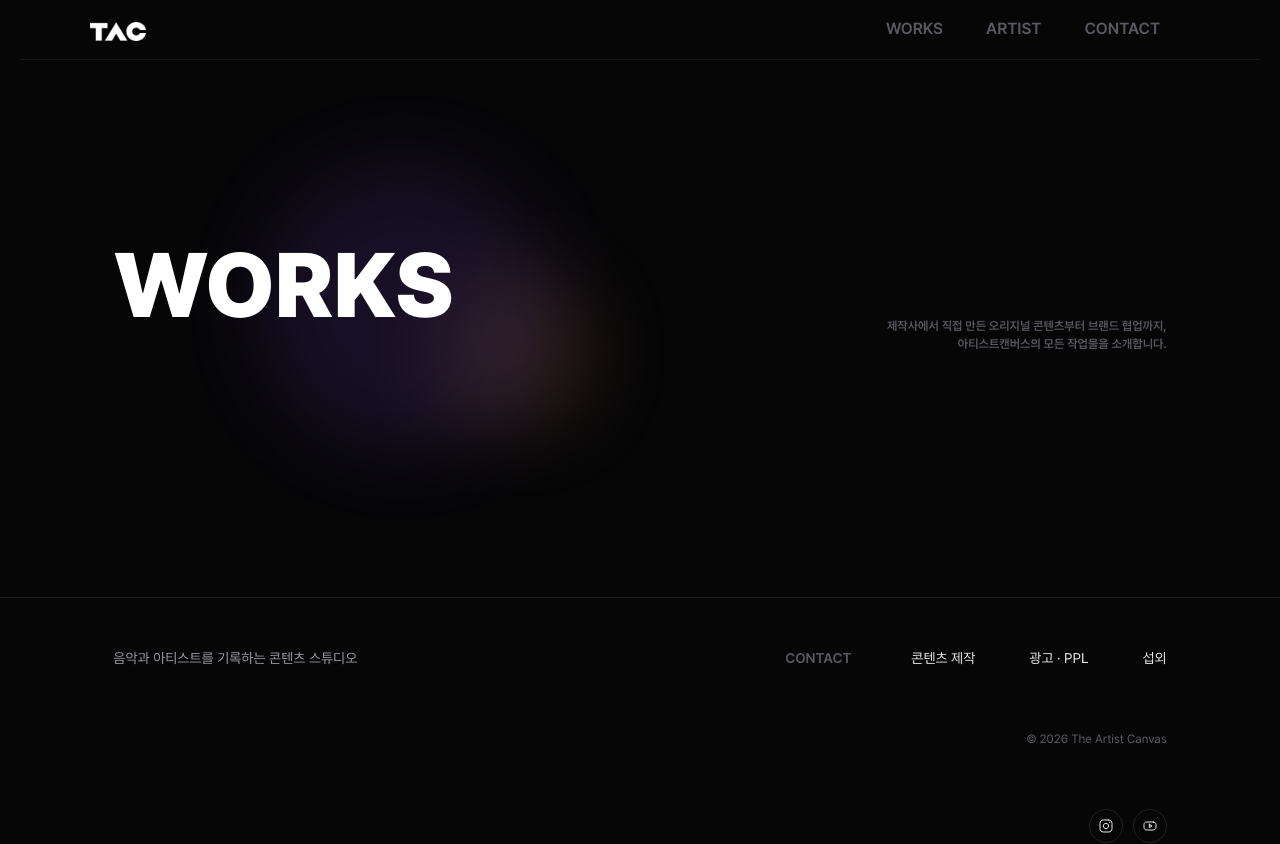
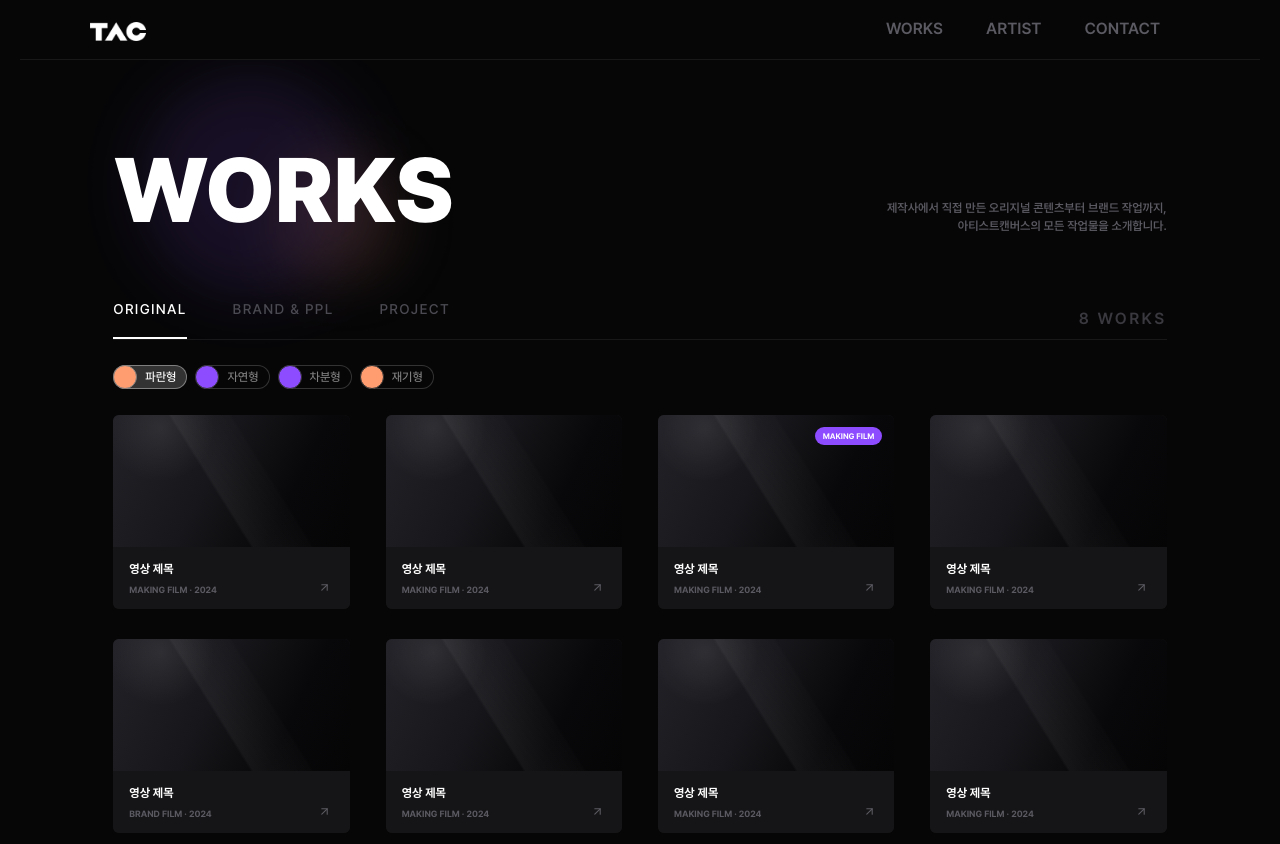
Before and after one commit to artistcanvas/TheArtistCanvas, a Next.js app: page /work in a window 1280 px wide. Shown: the top 844 px of the page. Built offline with nearby package versions, Linux system fonts and the light colour scheme.

Commit message:
works page

```diff
--- a/app/_components/layout/SectionHeading.tsx
+++ b/app/_components/layout/SectionHeading.tsx
@@ -16,9 +16,9 @@ export default function SectionHeading({
         alt=""
         aria-hidden="true"
         priority
-        className="pointer-events-none absolute left-[30%] top-1/2 z-0 h-auto w-max -translate-x-1/2 -translate-y-1/2 select-none md:w-[clamp(520px,calc((690/1920)*100vw),690px)]"
+        className="pointer-events-none absolute left-[30%] md:left-[15%] top-[15%] md:top-[30%] z-0 h-auto w-[400px] -translate-x-1/2 -translate-y-1/2 select-none md:w-[clamp(400px,calc((600/1920)*100vw),600px)]"
       />
-      <h1 className="relative z-10 text-[clamp(65px,calc((136/1920)*100vw),136px)] font-black pb-[42px] md:pb-0">
+      <h1 className="leading-none relative z-10 text-[clamp(65px,calc((136/1920)*100vw),136px)] font-black pb-[42px] md:pb-0">
         {title}
       </h1>
       <p className="relative z-10 font-medium md:font-semibold md:text-end text-[clamp(12px,calc((14/1920)*100vw),14px)] text-[#5B5A62]">
--- /dev/null
+++ b/app/_components/works/WorkCard.tsx
@@ -0,0 +1,37 @@
+import { ArrowUpRight } from "lucide-react";
+import type { Work } from "./Works";
+
+export default function WorkCard({ work }: { work: Work }) {
+  return (
+    <article className="group overflow-hidden rounded-[6px] bg-[#111113]">
+      <div className="relative aspect-[335/190] overflow-hidden bg-[#101014] md:aspect-[302/168]">
+        <div className="absolute inset-0 bg-[linear-gradient(116deg,#222127_0%,#17171b_42%,#08080a_72%,#050506_100%)]" />
+        <div className="absolute inset-0 bg-[radial-gradient(circle_at_20%_10%,rgba(255,255,255,0.08),transparent_24%),linear-gradient(58deg,transparent_0%,transparent_43%,rgba(255,255,255,0.045)_44%,rgba(255,255,255,0.01)_62%,transparent_63%)]" />
+        {work.isFeatured ? (
+          <span className="absolute right-[14px] top-[14px] rounded-full bg-[#8D4CFF] px-[9px] py-[4px] text-[9px] font-bold text-white md:right-[12px] md:top-[12px] md:px-[8px] md:py-[3px] md:text-[8px]">
+            MAKING FILM
+          </span>
+        ) : null}
+      </div>
+
+      <div className="flex items-end justify-between bg-[#151517] px-[20px] py-[14px] md:px-[16px] md:py-[13px]">
+        <div>
+          <h3 className="text-[14px] font-bold text-white md:text-[12px]">
+            {work.title}
+          </h3>
+          <p className="mt-[5px] text-[11px] font-bold text-[#5B5A62] md:text-[9px]">
+            {work.type} · {work.year}
+          </p>
+        </div>
+
+        <button
+          type="button"
+          aria-label={`${work.title} 자세히 보기`}
+          className="flex size-[22px] items-center justify-center text-[#5B5A62] transition-colors group-hover:text-[#8D4CFF] md:size-[18px]"
+        >
+          <ArrowUpRight aria-hidden="true" size={13} strokeWidth={2} />
+        </button>
+      </div>
+    </article>
+  );
+}
--- a/app/_components/works/Works.tsx
+++ b/app/_components/works/Works.tsx
@@ -1,18 +1,251 @@
+"use client";
+
+import { useMemo, useState } from "react";
 import SectionHeading from "../layout/SectionHeading";
+import WorkCard from "./WorkCard";
+
+type WorkTab = "Original" | "Brand & ppl" | "Project";
+
+type Category = {
+  label: string;
+  color: string;
+};
+
+export type Work = {
+  title: string;
+  type: string;
+  year: string;
+  category: string;
+  isFeatured?: boolean;
+};
+
+const categoriesByTab: Record<WorkTab, Category[]> = {
+  Original: [
+    { label: "파란형", color: "#FF9D71" },
+    { label: "자연형", color: "#8D4CFF" },
+    { label: "차분형", color: "#8D4CFF" },
+    { label: "재기형", color: "#FF9D71" },
+  ],
+  "Brand & ppl": [
+    { label: "브랜드", color: "#FF9D71" },
+    { label: "피플", color: "#8D4CFF" },
+    { label: "캠페인", color: "#8D4CFF" },
+  ],
+  Project: [
+    { label: "필름", color: "#FF9D71" },
+    { label: "콘텐츠", color: "#8D4CFF" },
+    { label: "콜라보", color: "#8D4CFF" },
+  ],
+};
+
+const worksByTab: Record<WorkTab, Work[]> = {
+  Original: [
+    {
+      title: "영상 제목",
+      type: "MAKING FILM",
+      year: "2024",
+      category: "파란형",
+    },
+    {
+      title: "영상 제목",
+      type: "MAKING FILM",
+      year: "2024",
+      category: "자연형",
+    },
+    {
+      title: "영상 제목",
+      type: "MAKING FILM",
+      year: "2024",
+      category: "차분형",
+      isFeatured: true,
+    },
+    {
+      title: "영상 제목",
+      type: "MAKING FILM",
+      year: "2024",
+      category: "재기형",
+    },
+    {
+      title: "영상 제목",
+      type: "BRAND FILM",
+      year: "2024",
+      category: "파란형",
+    },
+    {
+      title: "영상 제목",
+      type: "MAKING FILM",
+      year: "2024",
+      category: "자연형",
+    },
+    {
+      title: "영상 제목",
+      type: "MAKING FILM",
+      year: "2024",
+      category: "차분형",
+    },
+    {
+      title: "영상 제목",
+      type: "MAKING FILM",
+      year: "2024",
+      category: "재기형",
+    },
+  ],
+  "Brand & ppl": [
+    {
+      title: "브랜드 제목",
+      type: "BRAND FILM",
+      year: "2024",
+      category: "브랜드",
+    },
+    { title: "피플 제목", type: "PEOPLE FILM", year: "2024", category: "피플" },
+    {
+      title: "캠페인 제목",
+      type: "CAMPAIGN",
+      year: "2024",
+      category: "캠페인",
+    },
+    {
+      title: "브랜드 제목",
+      type: "BRAND FILM",
+      year: "2024",
+      category: "브랜드",
+      isFeatured: true,
+    },
+  ],
+  Project: [
+    {
+      title: "프로젝트 제목",
+      type: "PROJECT FILM",
+      year: "2024",
+      category: "필름",
+    },
+    {
+      title: "콘텐츠 제목",
+      type: "ORIGINAL CONTENTS",
+      year: "2024",
+      category: "콘텐츠",
+    },
+    {
+      title: "콜라보 제목",
+      type: "COLLABORATION",
+      year: "2024",
+      category: "콜라보",
+    },
+    {
+      title: "프로젝트 제목",
+      type: "PROJECT FILM",
+      year: "2024",
+      category: "필름",
+      isFeatured: true,
+    },
+  ],
+};
+
+const tabs = Object.keys(worksByTab) as WorkTab[];
 
 export default function Works() {
+  const [activeTab, setActiveTab] = useState<WorkTab>("Original");
+  const [activeCategory, setActiveCategory] = useState("파란형");
+
+  const categories = categoriesByTab[activeTab];
+  const works = useMemo(() => worksByTab[activeTab], [activeTab]);
+
+  const handleTabChange = (tab: WorkTab) => {
+    setActiveTab(tab);
+    setActiveCategory(categoriesByTab[tab][0].label);
+  };
+
   return (
-    <div>
+    <div className="w-full max-w-[1920px] px-5 md:px-[clamp(20px,calc((170/1920)*100vw),170px)]">
       <SectionHeading
         title="WORKS"
         des={
           <>
-            제작사에서 직접 만든 오리지널 콘텐츠부터 브랜드 협업까지,
+            제작사에서 직접 만든 오리지널 콘텐츠부터 브랜드 작업까지,
             <br />
             아티스트캔버스의 모든 작업물을 소개합니다.
           </>
         }
       />
+
+      <div className="mt-[4px] md:mt-[20px]">
+        <div className="flex items-center justify-between border-b border-[#181819]">
+          <div
+            role="tablist"
+            aria-label="Works categories"
+            className="flex gap-[clamp(29px,calc((50/1920)*100vw),50px)] overflow-x-auto md:gap-[46px]"
+          >
+            {tabs.map((tab) => {
+              const isActive = tab === activeTab;
+
+              return (
+                <button
+                  key={tab}
+                  type="button"
+                  role="tab"
+                  aria-selected={isActive}
+                  onClick={() => handleTabChange(tab)}
+                  className={`relative pb-[19px] shrink-0 text-[14px] font-medium tracking-[1.3px] uppercase transition-colors ${
+                    isActive
+                      ? "text-white"
+                      : "text-[#4B4A52] hover:text-[#9A99A2]"
+                  }`}
+                >
+                  {tab}
+                  {isActive ? (
+                    <span className="absolute inset-x-0 bottom-0 h-[2px] bg-white" />
+                  ) : null}
+                </button>
+              );
+            })}
+          </div>
+
+          <p className="hidden text-[clamp(12px,calc((14/1920)*100w),14px)] tracking-[2.42px] font-semibold text-[#3A393F] md:block">
+            {works.length} WORKS
+          </p>
+        </div>
+
+        <div className="mt-[20px] flex gap-[7px] overflow-x-auto md:mt-[25px] md:gap-[8px]">
+          {categories.map((category) => {
+            const isActive = category.label === activeCategory;
+
+            return (
+              <button
+                key={category.label}
+                type="button"
+                onClick={() => setActiveCategory(category.label)}
+                className={`flex h-[32px] md:h-[clamp(24px,calc((35/1920)*100vw),35px)] shrink-0 items-center gap-[8px] rounded-full border md:border-l-0 pr-[clamp(10px,calc((13/1920)*100vw),13px)] pl-[4px] md:pl-0 text-[clamp(12px,calc((16/1920)*100vw),16px)] font-medium transition-colors ${
+                  isActive
+                    ? "border-[#7F7F7F] bg-[#333333] text-white"
+                    : "border-[#333333] text-[#7F7F7F] hover:border-[#8D8B91] hover:text-[#8D8B91]"
+                }`}
+              >
+                <span
+                  aria-hidden="true"
+                  className={`size-[clamp(24px,calc((35/1920)*100vw),35px)] rounded-full border
+                    ${isActive ? "border-[#7F7F7F]" : "border-[#333333]"}
+                    `}
+                  style={{ backgroundColor: category.color }}
+                />
+                {category.label}
+              </button>
+            );
+          })}
+        </div>
+
+        <p className="mt-[22px] text-right text-[clamp(12px,calc((14/1920)*100w),14px)] font-semibold text-[#3A393F] md:hidden">
+          {works.length} WORKS
+        </p>
+
+        <div className="mt-[9px] grid grid-cols-1 gap-[10px] md:grid-cols-2 md:mt-[26px] md:gap-x-[36px] md:gap-y-[30px] xl:grid-cols-4">
+          {works.map((work, index) => (
+            <WorkCard
+              key={`${work.title}-${work.category}-${index}`}
+              work={work}
+            />
+          ))}
+        </div>
+      </div>
     </div>
   );
 }
--- a/app/work/page.tsx
+++ b/app/work/page.tsx
@@ -2,7 +2,7 @@ import Works from "../_components/works/Works";
 
 export default function WorkPage() {
   return (
-    <div className="w-full max-w-[1920px] pt-[217px] px-5 md:px-[clamp(20px,calc((170/1920)*100vw),170px)]">
+    <div className="w-full pt-[clamp(129px,calc((217/1920)*100vw),217px)]">
       <Works />
     </div>
   );
```
